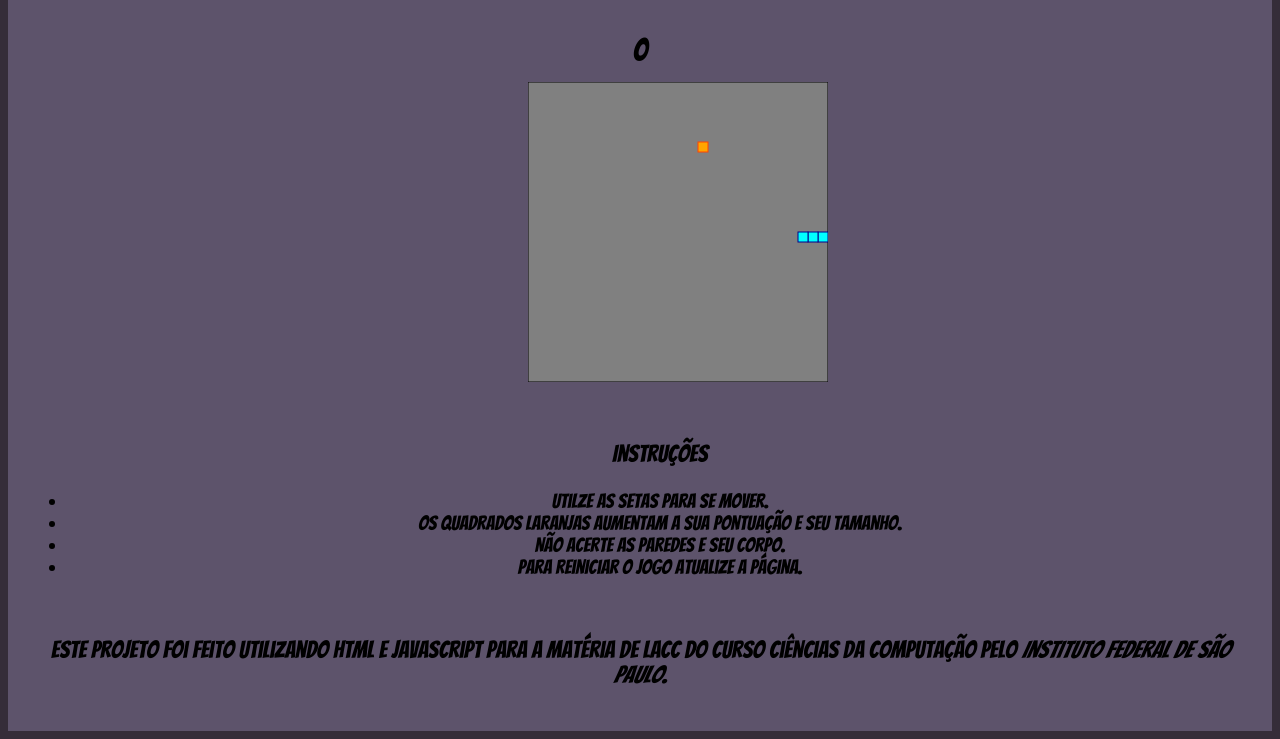
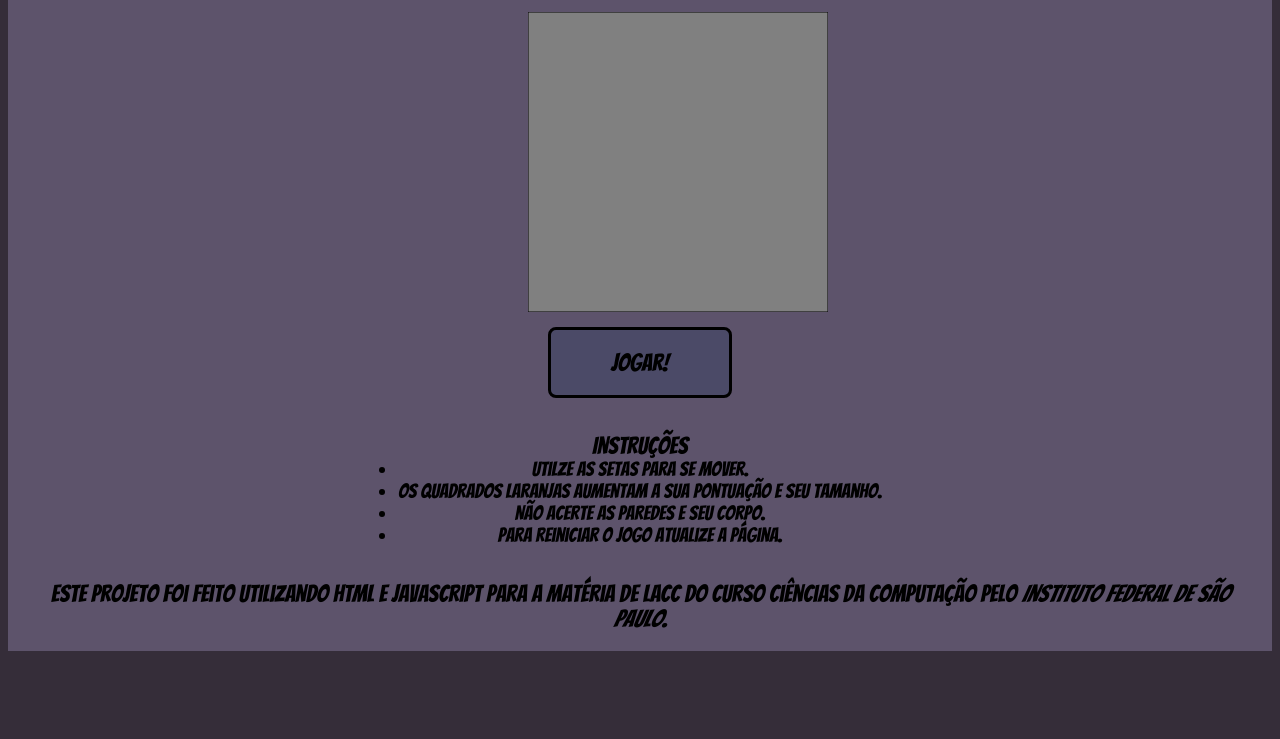
Before and after one commit to lsanches91/snake, a plain HTML site: page index.html in a window 1280 px wide. Shown: the part 135-874 px from the top of the page. After the commit the page ends 800 px from the top, so only its background shows below. Drawn offline with Linux system fonts and the light colour scheme.

Commit message:
Adicionado botão para iniciar o jogo

```diff
--- a/index.html
+++ b/index.html
@@ -1,13 +1,14 @@
 <!DOCTYPE html>
 <head>
   <link rel="stylesheet" type="text/css" href="style.css">
-  <title>Welcome to Snake!</title>
+  <title>Bem-Vindo ao Snake!</title>
 </head>
 <body>
   <div id="container">
     <h1>Bem-Vindo ao Snake!</h1>
     <div id="score">0</div>
     <canvas id="gameCanvas" width="300" height="300"></canvas>
+    <button type="button" onclick="gameStart()">Jogar!</button>
     <ul>
       <p>Instruções</p>
       <li>Utilze as setas para se mover.</li>
@@ -26,22 +27,32 @@
                   {x: 120, y: 150} ]
 
     let isChangingDirection = false;
+    let isGameStarted = false;
     let score = 0;
     let movementX = 10;
     let movementY = 0;
+    let gameSpeed = 100;
 
     const gameCanvas = document.getElementById("gameCanvas");
     const context = gameCanvas.getContext("2d");
 
-    main();
-
-    createFood();
+    clearCanvas();
 
     document.addEventListener("keydown", changeDirection);
 
+    function gameStart() {
+
+      if(isGameStarted == false) {
+        isGameStarted = true;
+        main();
+        createFood();
+      }
+    }
+
     function main() {
 
-      if(gameOver()){
+      if(gameOver()) {
+        isGameStarted = false;
         return
       }
 
@@ -53,7 +64,7 @@
         drawSnake();
 
         main();
-      }, 100)
+      }, gameSpeed)
     }
 
     function clearCanvas() {
@@ -92,10 +103,10 @@
     }
 
     function changeDirection(event) {
-      const LEFT_KEY = 37;
-      const RIGHT_KEY = 39;
-      const UP_KEY = 38;
-      const DOWN_KEY = 40;
+      const LEFT_KEY = 65;
+      const RIGHT_KEY = 68;
+      const UP_KEY = 87;
+      const DOWN_KEY = 83;
 
       if(isChangingDirection) {
         return;
--- a/style.css
+++ b/style.css
@@ -3,6 +3,7 @@ body {
 }
 
 h1 {
+  margin: auto;
   text-align: center;
   font-size: 52px;
   font-weight: bold;
@@ -10,15 +11,43 @@ h1 {
 }
 
 ul {
+  margin: auto;
+  padding: 20px;
   text-align: center;
   font-family: Bangers, sans-serif;
   font-size: 20px;
 }
 
 p {
+  margin: auto;
   text-align: center;
   font-family: Bangers, sans-serif;
   font-size: 24px;
+}
+
+button {
+  background-color: rgb(75, 74, 103);
+  padding: 20px 20px;
+  margin: auto;
+  text-align: center;
+  font-family: Bangers, sans-serif;
+  font-size: 24px;
+  border-radius: 8px;
+  border: 3px solid black;
+  width: 15%;
+}
+
+button:hover {
+  background-color: rgb(26, 20, 35);
+  color: rgb(118, 123, 145);
+  border: solid rgb(118, 123, 145);
+}
+
+button:active {
+  background-color: rgb(75, 74, 103);
+  color: black;
+  border: solid black;
+  transform: translateY(3px);
 }
 
 #container {
@@ -33,6 +62,7 @@ p {
   text-align: center;
   font-family: Bangers, sans-serif;
   font-size: 32px;
+  margin: auto;
 }
 
 #gameCanvas {
```
Also changed, not shown: ToDo.txt.
